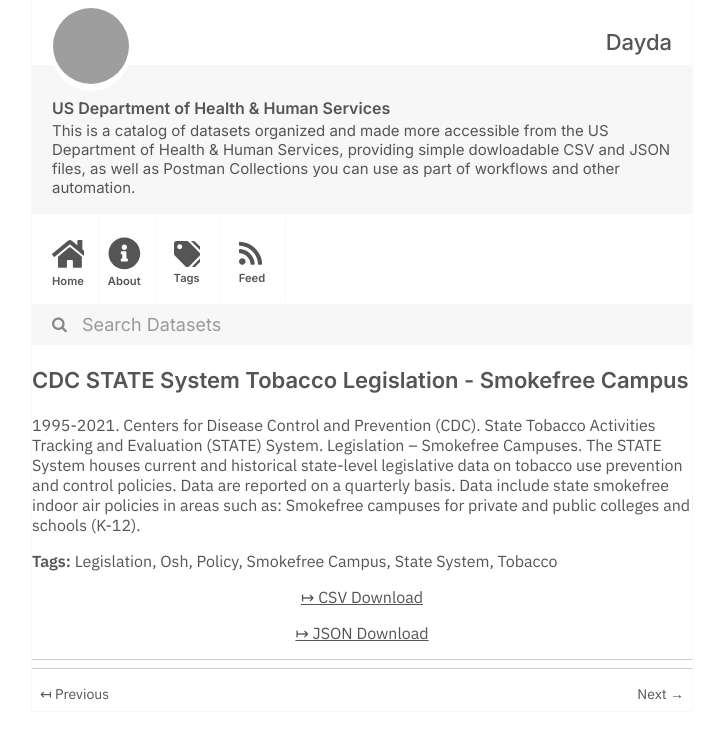
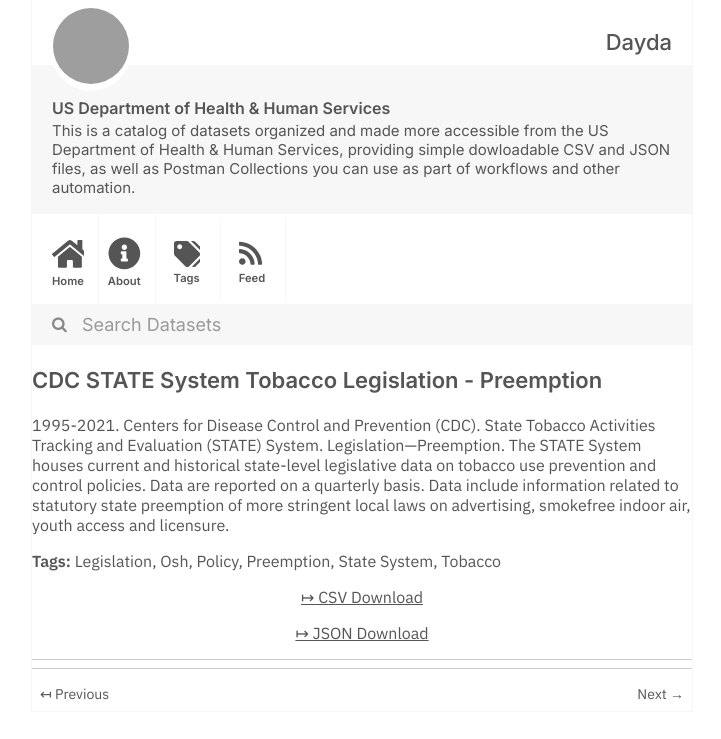
Before and after one commit to dayda-entities/us-department-of-health-and-human-services, a Jekyll site: the page built from _posts/2020-11-10-cdc-state-system-tobacco-legis.md, in a window 1280 px wide, cut to the strip 0-739 px from the top of the page. Shown: the whole strip, without its empty margins (278-999 px from the left). Built offline with Jekyll 4.4.1, drawn with Linux system fonts in a browser that asks for light colours; grey boxes are pictures that could not be loaded.

Commit message:
Publish Data

```diff
--- a/_posts/2020-11-10-cdc-state-system-tobacco-legis.md
+++ b/_posts/2020-11-10-cdc-state-system-tobacco-legis.md
@@ -1,20 +1,20 @@
 ---
-title: CDC STATE System Tobacco Legislation - Smokefree Campus
-created: '2020-11-10T16:17:13.742557'
-modified: '2021-04-25T14:57:19.160429'
+title: CDC STATE System Tobacco Legislation - Preemption
+created: '2020-11-10T16:17:12.946778'
+modified: '2021-04-21T22:41:58.633106'
 state: active
 type: dataset
 tags:
   - Legislation
   - Osh
   - Policy
-  - Smokefree Campus
+  - Preemption
   - State System
   - Tobacco
 groups: []
-csv_url: 'https://data.cdc.gov/api/views/yhkp-cczf/rows.csv?accessType=DOWNLOAD'
-json_url: 'https://data.cdc.gov/api/views/yhkp-cczf/rows.json?accessType=DOWNLOAD'
+csv_url: 'https://data.cdc.gov/api/views/xsta-sbh5/rows.csv?accessType=DOWNLOAD'
+json_url: 'https://data.cdc.gov/api/views/xsta-sbh5/rows.json?accessType=DOWNLOAD'
 layout: post
 
 ---
-1995-2021. Centers for Disease Control and Prevention (CDC).  State Tobacco Activities Tracking and Evaluation (STATE) System. Legislation – Smokefree Campuses. The STATE System houses current and historical state-level legislative data on tobacco use prevention and control policies. Data are reported on a quarterly basis. Data include state smokefree indoor air policies in areas such as: Smokefree campuses for private and public colleges and schools (K-12).
+1995-2021. Centers for Disease Control and Prevention (CDC). State Tobacco Activities Tracking and Evaluation (STATE) System. Legislation—Preemption. The STATE System houses current and historical state-level legislative data on tobacco use prevention and control policies.  Data are reported on a quarterly basis. Data include information related to statutory state preemption of more stringent local laws on advertising, smokefree indoor air, youth access and licensure.
```
